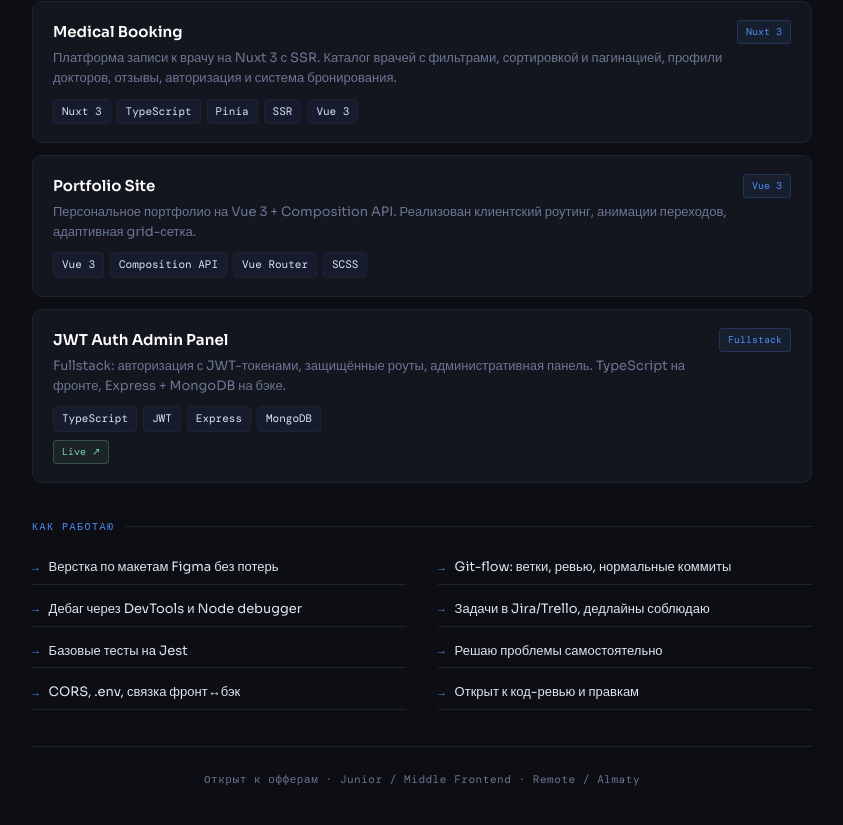
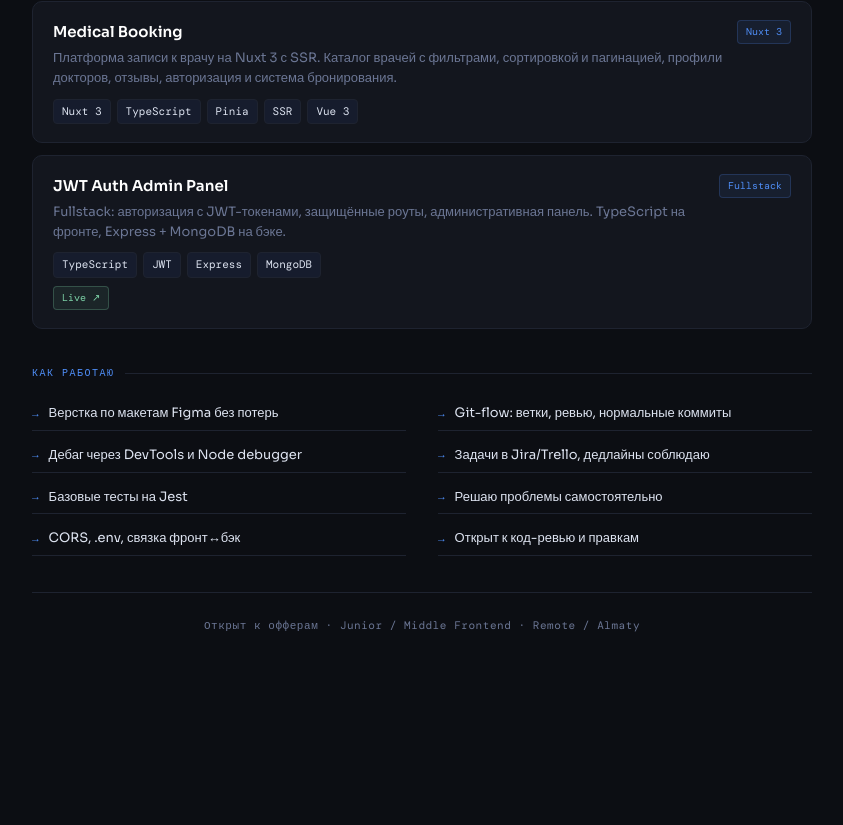
Before and after one commit to danilturko4-crypto/Portfolio, a React (Vite) app: page / in a window 1280 px wide. Shown: the part 1086-1911 px from the top of the page, without its empty margins (218-1061 px from the left). After the commit the page ends 1769 px from the top, so only its background shows below. Built offline with nearby package versions, Linux system fonts and the light colour scheme.

Commit message:
remove Portfolio Site project

```diff
--- a/src/data/portfolio.js
+++ b/src/data/portfolio.js
@@ -58,13 +58,6 @@ about: [
       tags: ["Nuxt 3", "TypeScript", "Pinia", "SSR", "Vue 3"],
     },
     {
-      name: "Portfolio Site",
-      badge: "Vue 3",
-      href: null,
-      desc: "Персональное портфолио на Vue 3 + Composition API. Реализован клиентский роутинг, анимации переходов, адаптивная grid-сетка.",
-      tags: ["Vue 3", "Composition API", "Vue Router", "SCSS"],
-    },
-    {
       name: "JWT Auth Admin Panel",
       badge: "Fullstack",
       href: "https://github.com/danilturko4-crypto/Jwt-auth-admin-panels",
```
